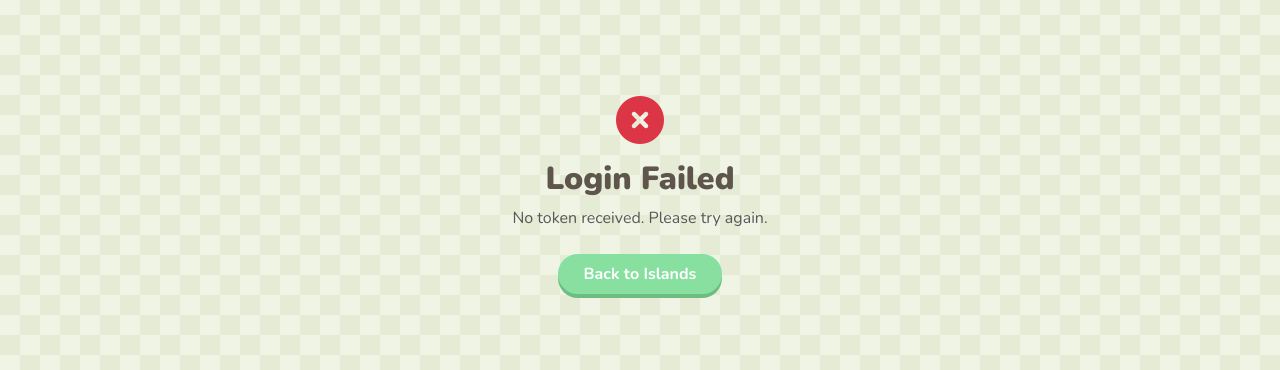
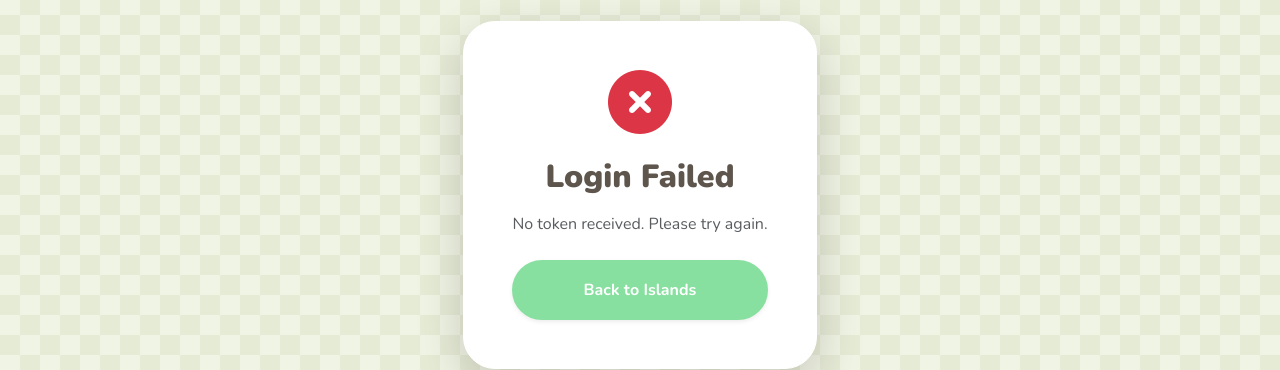
Before and after one commit to bitress/chopaeng, a React (Vite) app: page /auth/callback in a window 1280 px wide. Shown: the part 287-657 px from the top of the page. Built offline with nearby package versions, Linux system fonts and the light colour scheme; no server answers.

Commit message:
fix callback

```diff
--- a/src/pages/AuthCallback.tsx
+++ b/src/pages/AuthCallback.tsx
@@ -6,6 +6,7 @@ const AuthCallback = () => {
     const navigate = useNavigate();
     const [status, setStatus] = useState<"loading" | "error">("loading");
     const [errorMsg, setErrorMsg] = useState("");
+    const [errorCode, setErrorCode] = useState<string | null>(null);
 
     useEffect(() => {
         const params = new URLSearchParams(window.location.search);
@@ -13,11 +14,12 @@ const AuthCallback = () => {
         const error = params.get("error");
 
         if (error) {
+            setErrorCode(error);
             const messages: Record<string, string> = {
-                not_a_member:         "You are not a member of the Chopaeng Discord server.",
-                roles_fetch_failed:   "Could not fetch your Discord roles. Please try again.",
-                token_exchange_failed:"Authorization failed. Please try again.",
-                invalid_state:        "Invalid session state. Please try again.",
+                not_a_member: "You are not a member of the Chopaeng Discord server.",
+                roles_fetch_failed: "Could not fetch your Discord roles. Please try again.",
+                token_exchange_failed: "Authorization failed. Please try again.",
+                invalid_state: "Invalid session state. Please try again.",
             };
             setErrorMsg(messages[error] ?? "Discord login failed. Please try again.");
             setStatus("error");
@@ -35,15 +37,46 @@ const AuthCallback = () => {
     }, [navigate]);
 
     if (status === "error") {
+        const isNotMember = errorCode === "not_a_member";
         return (
-            <div className="min-vh-100 d-flex align-items-center justify-content-center nook-bg">
-                <div className="text-center p-4">
-                    <i className="fa-solid fa-circle-xmark fa-3x text-danger mb-3"></i>
-                    <h2 className="fw-black mb-2">Login Failed</h2>
-                    <p className="text-muted mb-4">{errorMsg}</p>
-                    <button onClick={() => window.location.href = "/islands"} className="btn btn-nook fw-bold px-4 rounded-pill">
-                        Back to Islands
-                    </button>
+            <div className="min-vh-100 d-flex align-items-center justify-content-center nook-bg p-3">
+                <div className="text-center p-5 rounded-5 shadow-lg bg-white border border-white animate-up" style={{ maxWidth: '450px' }}>
+                    {isNotMember ? (
+                        <>
+                            <div className="mb-4 d-inline-flex align-items-center justify-content-center text-white rounded-circle shadow-sm" style={{ width: '80px', height: '80px', backgroundColor: '#5865F2' }}>
+                                <i className="fa-brands fa-discord fa-3x"></i>
+                            </div>
+                            <h2 className="fw-black mb-3">Join Our Community!</h2>
+                        </>
+                    ) : (
+                        <>
+                            <i className="fa-solid fa-circle-xmark fa-4x text-danger mb-4"></i>
+                            <h2 className="fw-black mb-3">Login Failed</h2>
+                        </>
+                    )}
+
+                    <p className="text-muted mb-4 fs-6">{errorMsg}</p>
+
+                    <div className="d-flex flex-column gap-3">
+                        {isNotMember && (
+                            <a
+                                href="https://discord.gg/chopaeng"
+                                target="_blank"
+                                rel="noreferrer"
+                                className="btn btn-primary fw-bold py-3 rounded-pill d-flex align-items-center justify-content-center gap-2 shadow-sm transition-all hover-scale"
+                                style={{ backgroundColor: '#5865F2', borderColor: '#5865F2' }}
+                            >
+                                <i className="fa-brands fa-discord"></i>
+                                Join Chopaeng Discord
+                            </a>
+                        )}
+                        <button
+                            onClick={() => window.location.href = "/islands"}
+                            className="btn btn-nook fw-bold py-3 rounded-pill shadow-sm transition-all hover-scale"
+                        >
+                            Back to Islands
+                        </button>
+                    </div>
                 </div>
             </div>
         );
```
